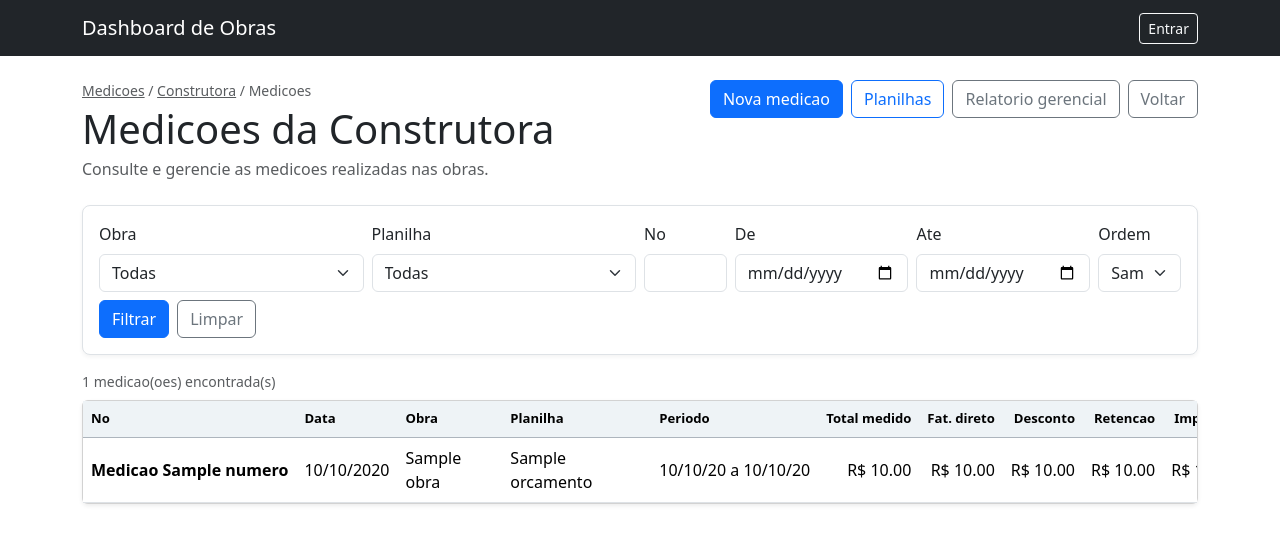
After one commit to engmauricio90/dashboard-ambar, a Django app: template medicoes/templates/medicoes/lista_medicoes_construtora.html in a window 1280 px wide. The commit adds this page. Shown: the top 544 px of the page. Run offline with Django 5.2, Linux system fonts and the light colour scheme; the template is opened without the code that fills it: most values are stand-ins (such as "Sample title", 1, 10 or a date in 2020).

Commit message:
Fase 6.8D: cria listagem otimizada de medicoes da construtora

```diff
--- /dev/null
+++ b/medicoes/templates/medicoes/lista_medicoes_construtora.html
@@ -0,0 +1,209 @@
+{% extends 'base.html' %}
+
+{% block title %}Medicoes da Construtora{% endblock %}
+
+{% block content %}
+<div class="d-flex justify-content-between align-items-start mb-4 flex-wrap gap-3">
+    <div>
+        <div class="text-muted small mb-1">
+            <a href="{% url 'medicoes_home' %}" class="text-muted">Medicoes</a>
+            <span>/</span>
+            <a href="{% url 'medicoes_construtora_home' %}" class="text-muted">Construtora</a>
+            <span>/ Medicoes</span>
+        </div>
+        <h1 class="mb-1">Medicoes da Construtora</h1>
+        <p class="text-muted mb-0">Consulte e gerencie as medicoes realizadas nas obras.</p>
+    </div>
+    <div class="d-flex gap-2 flex-wrap">
+        <a class="btn btn-primary" href="{% url 'lista_planilhas_construtora' %}">Nova medicao</a>
+        <a class="btn btn-outline-primary" href="{% url 'lista_planilhas_construtora' %}">Planilhas</a>
+        <a class="btn btn-outline-secondary" href="{% url 'relatorio_medicoes' %}?tipo=construtora">Relatorio gerencial</a>
+        <a class="btn btn-outline-secondary" href="{% url 'medicoes_construtora_home' %}">Voltar</a>
+    </div>
+</div>
+
+<form method="get" class="filter-card mb-3">
+    <div class="row g-2 align-items-end">
+        <div class="col-lg-3">
+            <label class="form-label" for="filtro-obra">Obra</label>
+            <select id="filtro-obra" class="form-select" name="obra">
+                <option value="">Todas</option>
+                {% for obra in obras %}
+                <option value="{{ obra.id }}" {% if obra_id == obra.id|stringformat:'s' %}selected{% endif %}>{{ obra.nome_obra }}</option>
+                {% endfor %}
+            </select>
+        </div>
+        <div class="col-lg-3">
+            <label class="form-label" for="filtro-planilha">Planilha</label>
+            <select id="filtro-planilha" class="form-select" name="planilha">
+                <option value="">Todas</option>
+                {% for planilha in planilhas %}
+                <option value="{{ planilha.id }}" {% if planilha_id == planilha.id|stringformat:'s' %}selected{% endif %}>{{ planilha.obra.nome_obra }} - {{ planilha.nome }}</option>
+                {% endfor %}
+            </select>
+        </div>
+        <div class="col-lg-1">
+            <label class="form-label" for="filtro-numero">No</label>
+            <input id="filtro-numero" class="form-control" type="number" min="1" name="numero" value="{{ numero }}">
+        </div>
+        <div class="col-lg-2">
+            <label class="form-label" for="filtro-data-inicio">De</label>
+            <input id="filtro-data-inicio" class="form-control" type="date" name="data_inicio" value="{{ data_inicio }}">
+        </div>
+        <div class="col-lg-2">
+            <label class="form-label" for="filtro-data-fim">Ate</label>
+            <input id="filtro-data-fim" class="form-control" type="date" name="data_fim" value="{{ data_fim }}">
+        </div>
+        <div class="col-lg-1">
+            <label class="form-label" for="filtro-ordem">Ordem</label>
+            <select id="filtro-ordem" class="form-select" name="ordem">
+                {% for valor, rotulo in ordenacoes %}
+                <option value="{{ valor }}" {% if ordem == valor %}selected{% endif %}>{{ rotulo }}</option>
+                {% endfor %}
+            </select>
+        </div>
+        <div class="col-12 d-flex gap-2 flex-wrap">
+            <button class="btn btn-primary" type="submit">Filtrar</button>
+            <a class="btn btn-outline-secondary" href="{% url 'lista_medicoes_construtora' %}">Limpar</a>
+        </div>
+    </div>
+</form>
+
+<div class="d-flex justify-content-between align-items-center mb-2 flex-wrap gap-2">
+    <div class="text-muted small">
+        {{ total_resultados }} medicao(oes) encontrada(s)
+        {% if total_resultados != total_empresa %}de {{ total_empresa }} medicao(oes) da construtora{% endif %}
+    </div>
+</div>
+
+<div class="card shadow-sm">
+    <div class="table-responsive">
+        <table class="table table-hover align-middle mb-0 operational-table">
+            <thead>
+                <tr>
+                    <th>No</th>
+                    <th>Data</th>
+                    <th>Obra</th>
+                    <th>Planilha</th>
+                    <th>Periodo</th>
+                    <th class="text-end">Total medido</th>
+                    <th class="text-end">Fat. direto</th>
+                    <th class="text-end">Desconto</th>
+                    <th class="text-end">Retencao</th>
+                    <th class="text-end">Impostos</th>
+                    <th class="text-end">Liquido</th>
+                    <th class="text-end">Acoes</th>
+                </tr>
+            </thead>
+            <tbody>
+                {% for medicao in medicoes %}
+                <tr>
+                    <td class="fw-semibold numeric">Medicao {{ medicao.numero }}</td>
+                    <td class="numeric">{{ medicao.data_medicao|date:'d/m/Y' }}</td>
+                    <td>{{ medicao.orcamento.obra.nome_obra }}</td>
+                    <td>{{ medicao.orcamento.nome }}</td>
+                    <td class="numeric">{{ medicao.periodo_inicio|date:'d/m/y' }} a {{ medicao.periodo_fim|date:'d/m/y' }}</td>
+                    <td class="text-end numeric">R$ {{ medicao.subtotal_otimizado|floatformat:2 }}</td>
+                    <td class="text-end numeric">R$ {{ medicao.faturamento_direto_otimizado|floatformat:2 }}</td>
+                    <td class="text-end numeric">R$ {{ medicao.desconto_adicional_otimizado|floatformat:2 }}</td>
+                    <td class="text-end numeric">R$ {{ medicao.retencao_tecnica_otimizada|floatformat:2 }}</td>
+                    <td class="text-end numeric">R$ {{ medicao.impostos_otimizados|floatformat:2 }}</td>
+                    <td class="text-end numeric fw-semibold">R$ {{ medicao.total_liquido_otimizado|floatformat:2 }}</td>
+                    <td class="text-end">
+                        <div class="btn-group btn-group-sm">
+                            <a class="btn btn-primary" href="{% url 'editar_medicao_construtora' medicao.id %}">Abrir</a>
+                            <button class="btn btn-outline-secondary dropdown-toggle dropdown-toggle-split" type="button" data-bs-toggle="dropdown" aria-expanded="false">
+                                <span class="visually-hidden">Mais acoes</span>
+                            </button>
+                            <ul class="dropdown-menu dropdown-menu-end">
+                                <li><a class="dropdown-item" href="{% url 'medicao_construtora_pdf' medicao.id %}" target="_blank">PDF</a></li>
+                                <li><a class="dropdown-item" href="{% url 'medicao_construtora_excel' medicao.id %}">Excel</a></li>
+                                <li><a class="dropdown-item" href="{% url 'detalhe_orcamento_medicao' medicao.orcamento.id %}">Abrir planilha</a></li>
+                                <li><hr class="dropdown-divider"></li>
+                                <li><a class="dropdown-item text-danger" href="{% url 'excluir_medicao_construtora' medicao.id %}">Excluir</a></li>
+                            </ul>
+                        </div>
+                    </td>
+                </tr>
+                {% empty %}
+                <tr>
+                    <td colspan="12" class="empty-state">
+                        {% if total_empresa == 0 %}
+                        <strong>Nenhuma medicao da construtora encontrada.</strong>
+                        <span>Crie uma medicao a partir de uma planilha da construtora.</span>
+                        <div class="mt-3">
+                            <a class="btn btn-primary btn-sm" href="{% url 'lista_planilhas_construtora' %}">Ver planilhas</a>
+                        </div>
+                        {% else %}
+                        <strong>Nenhuma medicao corresponde aos filtros informados.</strong>
+                        <span>Ajuste os filtros ou limpe a busca para visualizar todas as medicoes.</span>
+                        <div class="mt-3">
+                            <a class="btn btn-outline-secondary btn-sm" href="{% url 'lista_medicoes_construtora' %}">Limpar filtros</a>
+                        </div>
+                        {% endif %}
+                    </td>
+                </tr>
+                {% endfor %}
+            </tbody>
+        </table>
+    </div>
+</div>
+
+{% if page_obj.paginator.num_pages > 1 %}
+<nav class="mt-3" aria-label="Paginacao das medicoes">
+    <ul class="pagination justify-content-end mb-0">
+        {% if page_obj.has_previous %}
+        <li class="page-item"><a class="page-link" href="?{% if querystring %}{{ querystring }}&{% endif %}page={{ page_obj.previous_page_number }}">Anterior</a></li>
+        {% else %}
+        <li class="page-item disabled"><span class="page-link">Anterior</span></li>
+        {% endif %}
+        <li class="page-item disabled"><span class="page-link">Pagina {{ page_obj.number }} de {{ page_obj.paginator.num_pages }}</span></li>
+        {% if page_obj.has_next %}
+        <li class="page-item"><a class="page-link" href="?{% if querystring %}{{ querystring }}&{% endif %}page={{ page_obj.next_page_number }}">Proxima</a></li>
+        {% else %}
+        <li class="page-item disabled"><span class="page-link">Proxima</span></li>
+        {% endif %}
+    </ul>
+</nav>
+{% endif %}
+{% endblock %}
+
+{% block extra_styles %}
+<style>
+    .filter-card {
+        border: 1px solid #dee2e6;
+        border-radius: .5rem;
+        background: #fff;
+        padding: 1rem;
+        box-shadow: 0 .125rem .25rem rgba(0, 0, 0, .05);
+    }
+    .operational-table {
+        min-width: 1320px;
+    }
+    .operational-table thead th {
+        background: #eef3f6;
+        border-bottom-color: #adb5bd;
+        font-size: .82rem;
+        white-space: nowrap;
+    }
+    .operational-table td {
+        vertical-align: middle;
+    }
+    .numeric {
+        font-variant-numeric: tabular-nums;
+        white-space: nowrap;
+    }
+    .empty-state {
+        padding: 2rem;
+        text-align: center;
+    }
+    .empty-state strong,
+    .empty-state span {
+        display: block;
+    }
+    .empty-state span {
+        margin-top: .35rem;
+        color: #6c757d;
+    }
+</style>
+{% endblock %}
--- a/medicoes/urls.py
+++ b/medicoes/urls.py
@@ -10,6 +10,7 @@ urlpatterns = [
     path('relatorio/', empresa_required(views.relatorio_medicoes), name='relatorio_medicoes'),
     path('construtora/', empresa_required(views.medicoes_construtora_home), name='medicoes_construtora_home'),
     path('construtora/planilhas/', empresa_required(views.lista_planilhas_construtora), name='lista_planilhas_construtora'),
+    path('construtora/medicoes/', empresa_required(views.lista_medicoes_construtora), name='lista_medicoes_construtora'),
     path('empreiteiros/', empresa_required(views.medicoes_empreiteiros_home), name='medicoes_empreiteiros_home'),
     path('empreiteiros/cadastro/', empresa_required(views.lista_empreiteiros), name='lista_empreiteiros_medicao'),
     path('empreiteiros/cadastro/novo/', empresa_required(views.novo_empreiteiro), name='novo_empreiteiro_medicao'),
```
Also changed, not shown: medicoes/services.py (+153 -1 lines), medicoes/templates/medicoes/construtora_home.html (+13 -3 lines), medicoes/tests.py (+189 -0 lines), medicoes/views.py (+101 -0 lines).
